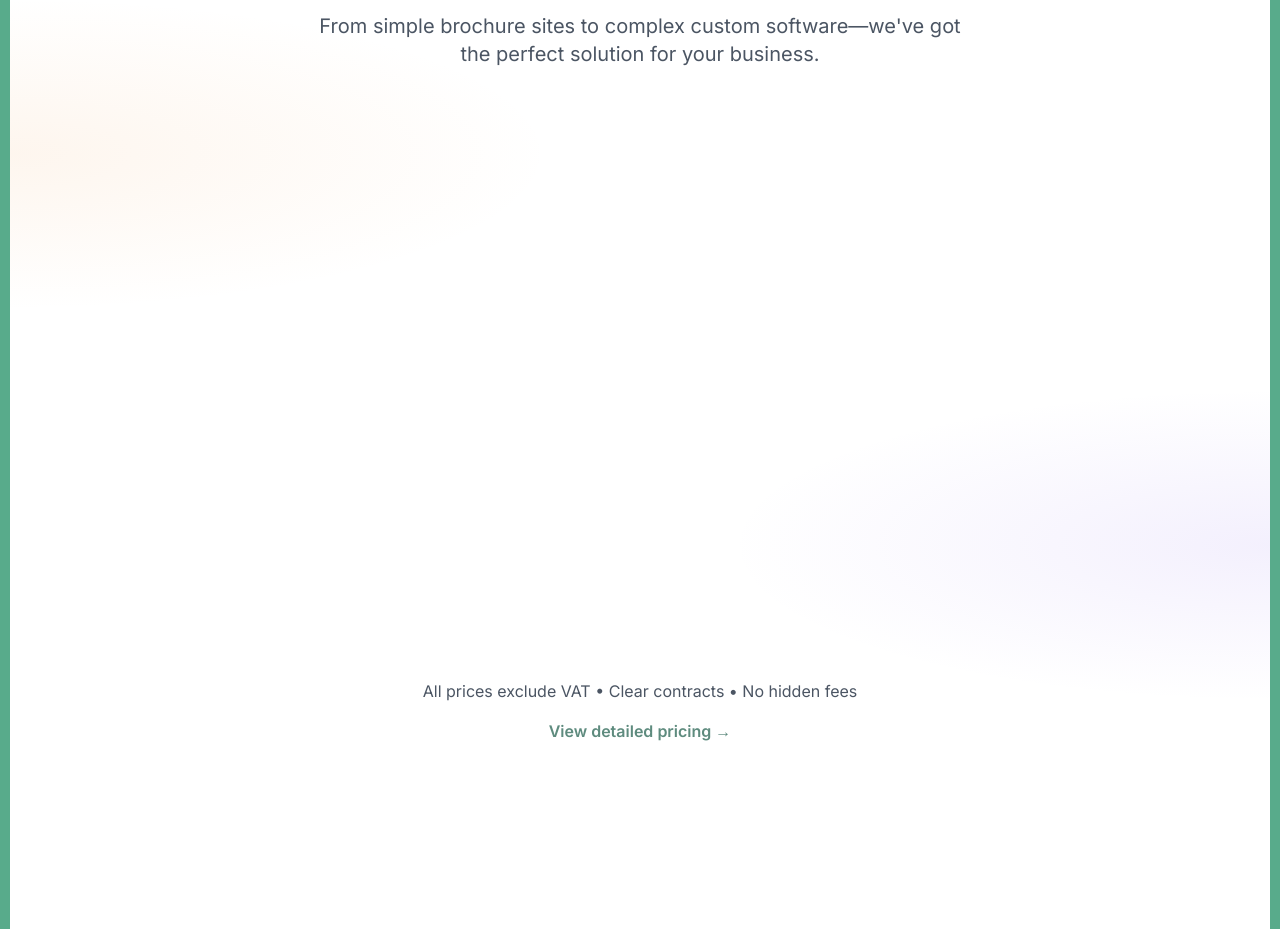
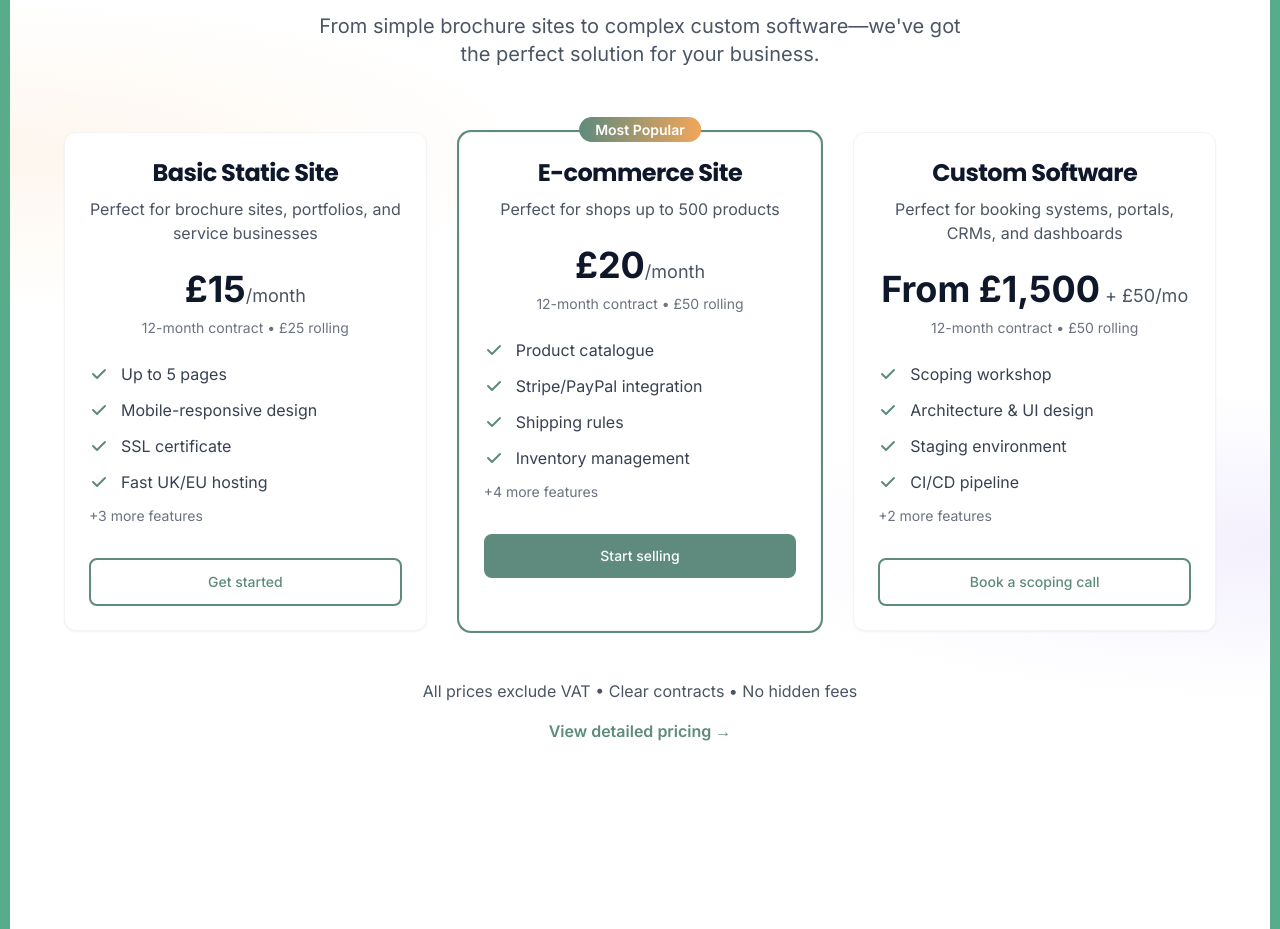
Before and after one commit to MidknightZERO/saasquatch-home, a Next.js app: page / in a window 1280 px wide. Shown: the part 1654-2583 px from the top of the page. Built offline with nearby package versions, Linux system fonts and the light colour scheme.

Commit message:
Animations: make Features and Pricing cards reveal together; remove scroll locks; UI: glassmorphic rounded scrollbar

```diff
--- a/src/app/globals.css
+++ b/src/app/globals.css
@@ -63,14 +63,25 @@
   }
 }
 
-/* Custom scrollbar (WebKit) */
-::-webkit-scrollbar { width: 10px; height: 10px; }
-::-webkit-scrollbar-track { background: rgba(15, 23, 42, 0.05); }
-::-webkit-scrollbar-thumb { background: rgba(94, 139, 126, 0.7); border-radius: 9999px; border: 2px solid rgba(255,255,255,0.5); }
-::-webkit-scrollbar-thumb:hover { background: rgba(94, 139, 126, 0.9); }
+/* Custom scrollbar (WebKit) - glassmorphic, rounded */
+::-webkit-scrollbar { width: 12px; height: 12px; }
+::-webkit-scrollbar-track {
+  background: linear-gradient(180deg, rgba(255,255,255,0.35), rgba(255,255,255,0.15));
+  border-radius: 9999px;
+  box-shadow: inset 0 2px 6px rgba(15, 23, 42, 0.08);
+}
+::-webkit-scrollbar-thumb {
+  background: linear-gradient(180deg, rgba(94,139,126,0.85), rgba(242,166,90,0.85));
+  border-radius: 9999px;
+  border: 3px solid rgba(255,255,255,0.5);
+  backdrop-filter: blur(6px);
+}
+::-webkit-scrollbar-thumb:hover {
+  background: linear-gradient(180deg, rgba(94,139,126,1), rgba(242,166,90,1));
+}
 
 /* Firefox */
-* { scrollbar-width: thin; scrollbar-color: rgba(94,139,126,0.8) rgba(15,23,42,0.05); }
+* { scrollbar-width: thin; scrollbar-color: rgba(94,139,126,0.9) rgba(255,255,255,0.25); }
 
 @layer components {
   .btn {
--- a/src/components/FeaturesSection.tsx
+++ b/src/components/FeaturesSection.tsx
@@ -1,7 +1,6 @@
 'use client'
 
-import { motion, useScroll, useTransform } from 'framer-motion'
-import { useEffect, useRef } from 'react'
+import { motion } from 'framer-motion'
 
 const features = [
   {
@@ -34,41 +33,6 @@ const features = [
 ]
 
 export default function FeaturesSection() {
-  const { scrollY } = useScroll()
-  // Staggered windows with gaps to create a perceptible pause between cards
-  const windows = [
-    { start: 650, end: 800 },   // Card 1
-    { start: 850, end: 1000 },  // Card 2 (begins ~2 wheel notches later)
-    { start: 1050, end: 1200 }, // Card 3
-  ]
-
-  // Prepare motion values outside of loops to satisfy hooks rules
-  const f0Opacity = useTransform(scrollY, [windows[0].start, windows[0].end], [0, 1])
-  const f0Y = useTransform(scrollY, [windows[0].start, windows[0].end], [60, 0])
-  const f1Opacity = useTransform(scrollY, [windows[1].start, windows[1].end], [0, 1])
-  const f1Y = useTransform(scrollY, [windows[1].start, windows[1].end], [60, 0])
-  const f2Opacity = useTransform(scrollY, [windows[2].start, windows[2].end], [0, 1])
-  const f2Y = useTransform(scrollY, [windows[2].start, windows[2].end], [60, 0])
-
-  // Single scroll lock as the final card begins revealing
-  const lockedRef = useRef(false)
-  useEffect(() => {
-    const unsub = scrollY.on('change', (v) => {
-      if (!lockedRef.current && v >= windows[2].start && v <= windows[2].end) {
-        lockedRef.current = true
-        const prev = document.body.style.overflow
-        document.body.style.overflow = 'hidden'
-        setTimeout(() => {
-          document.body.style.overflow = prev
-          // allow future locks only after leaving the section
-          setTimeout(() => {
-            lockedRef.current = false
-          }, 800)
-        }, 600)
-      }
-    })
-    return () => unsub()
-  }, [scrollY, windows])
   return (
     <section id="why" className="section section-wave-2">
       <div className="container mx-auto px-4 sm:px-6 lg:px-8">
@@ -81,16 +45,15 @@ export default function FeaturesSection() {
           </p>
         </div>
 
-        <div className="grid grid-cols-1 md:grid-cols-3 gap-8 max-w-5xl mx-auto">
-          {features.map((feature, index) => {
-            const opacity = [f0Opacity, f1Opacity, f2Opacity][index]
-            const y = [f0Y, f1Y, f2Y][index]
-            return (
         <motion.div
-                key={feature.title}
-                style={{ opacity, y }}
-                className="text-center group"
+          initial={{ opacity: 0, y: 40 }}
+          whileInView={{ opacity: 1, y: 0 }}
+          viewport={{ once: true, amount: 0.2 }}
+          transition={{ duration: 0.6, ease: 'easeOut' }}
+          className="grid grid-cols-1 md:grid-cols-3 gap-8 max-w-5xl mx-auto"
         >
+          {features.map((feature) => (
+            <div key={feature.title} className="text-center group">
               <div className="w-16 h-16 rounded-2xl flex items-center justify-center text-white mx-auto mb-6 group-hover:scale-110 transition-transform duration-300" style={{ backgroundColor: '#fcb52c' }}>
                 {feature.icon}
               </div>
@@ -100,10 +63,9 @@ export default function FeaturesSection() {
               <p className="text-gray-600 leading-relaxed">
                 {feature.description}
               </p>
+            </div>
+          ))}
         </motion.div>
-            )
-          })}
-        </div>
       </div>
     </section>
   )
--- a/src/components/PricingOverview.tsx
+++ b/src/components/PricingOverview.tsx
@@ -1,45 +1,11 @@
 'use client'
 
-import { motion, useScroll, useTransform } from 'framer-motion'
-import { useEffect, useRef } from 'react'
+import { motion } from 'framer-motion'
 import Link from 'next/link'
 import { pricingTiers, formatCurrency } from '@/utils/currency'
 
 export default function PricingOverview() {
   const tiers = Object.entries(pricingTiers)
-  const { scrollY } = useScroll()
-  // Push thresholds further so header remains visible during reveals
-  const windows = [
-    { start: 1500, end: 1670 },
-    { start: 1700, end: 1870 },
-    { start: 1900, end: 2070 },
-  ]
-
-  // Prepare transforms outside of map
-  const p0Opacity = useTransform(scrollY, [windows[0].start, windows[0].end], [0, 1])
-  const p0Y = useTransform(scrollY, [windows[0].start, windows[0].end], [60, 0])
-  const p1Opacity = useTransform(scrollY, [windows[1].start, windows[1].end], [0, 1])
-  const p1Y = useTransform(scrollY, [windows[1].start, windows[1].end], [60, 0])
-  const p2Opacity = useTransform(scrollY, [windows[2].start, windows[2].end], [0, 1])
-  const p2Y = useTransform(scrollY, [windows[2].start, windows[2].end], [60, 0])
-  const lockedRef = useRef(false)
-  useEffect(() => {
-    const unsub = scrollY.on('change', (v) => {
-      // Lock briefly when each card begins
-      windows.forEach((w) => {
-        if (!lockedRef.current && v >= w.start && v <= w.start + 40) {
-          lockedRef.current = true
-          const prev = document.body.style.overflow
-          document.body.style.overflow = 'hidden'
-          setTimeout(() => {
-            document.body.style.overflow = prev
-            setTimeout(() => (lockedRef.current = false), 400)
-          }, 500)
-        }
-      })
-    })
-    return () => unsub()
-  }, [scrollY, windows])
 
   return (
     <section id="adventure" className="section section-wave-3">
@@ -53,14 +19,17 @@ export default function PricingOverview() {
           </p>
         </div>
 
-        <div className="grid grid-cols-1 md:grid-cols-3 gap-8 max-w-6xl mx-auto">
-          {tiers.map(([key, tier], index) => {
-            const opacity = [p0Opacity, p1Opacity, p2Opacity][index]
-            const y = [p0Y, p1Y, p2Y][index]
+        <motion.div
+          initial={{ opacity: 0, y: 40 }}
+          whileInView={{ opacity: 1, y: 0 }}
+          viewport={{ once: true, amount: 0.2 }}
+          transition={{ duration: 0.6, ease: 'easeOut' }}
+          className="grid grid-cols-1 md:grid-cols-3 gap-8 max-w-6xl mx-auto"
+        >
+          {tiers.map(([key, tier]) => {
             return (
-              <motion.div
+              <div
                 key={key}
-                style={{ opacity, y }}
               className={`relative card-hover ${
                 (tier as any).popular ? 'ring-2 ring-pine-400 shadow-glow-pine' : ''
               }`}
@@ -134,10 +103,10 @@ export default function PricingOverview() {
                   {tier.cta}
                 </Link>
               </div>
-              </motion.div>
+              </div>
             )
           })}
-        </div>
+        </motion.div>
 
         <div className="text-center mt-12">
           <p className="text-gray-600 mb-4">
```
Lines whose indentation alone changed are shown as unchanged.
